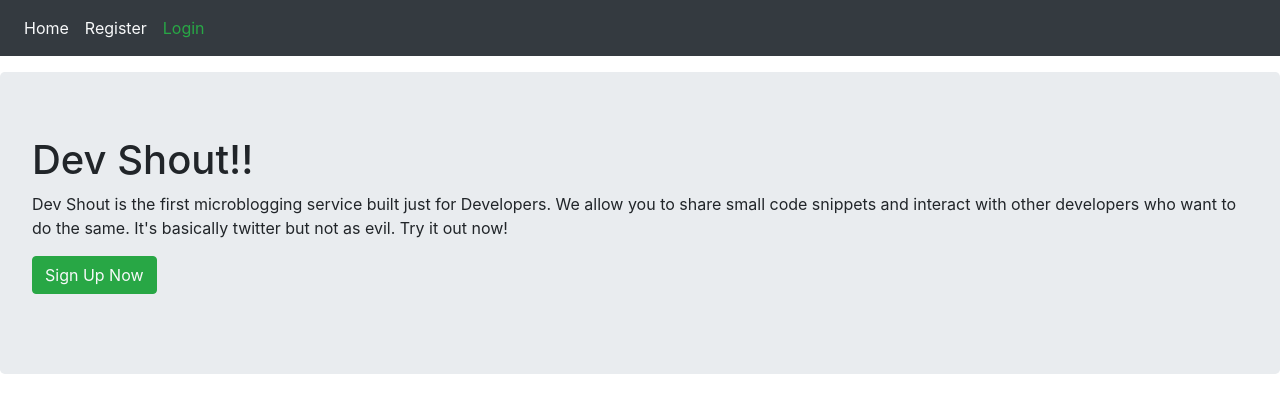
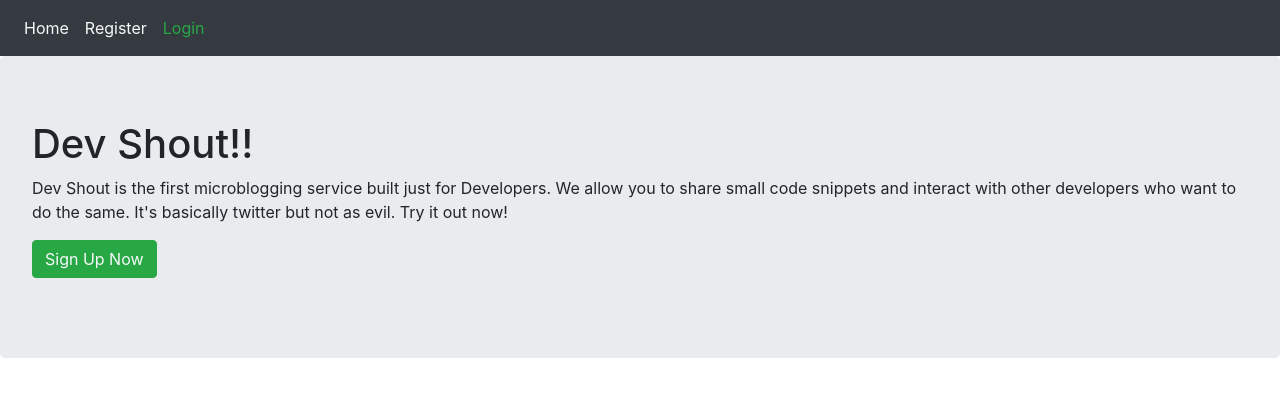
Before and after one commit to josephwhittington/weekend_project, a React (Create React App) app in the folder client/: page / in a window 1280 px wide. Shown: the top 412 px of the page. Built offline with nearby package versions, Linux system fonts and the light colour scheme.

Commit message:
fixes minor ui bugs

```diff
--- a/client/public/index.html
+++ b/client/public/index.html
@@ -2,7 +2,10 @@
 <html lang="en">
     <head>
         <meta charset="utf-8" />
-    <link rel="shortcut icon" href="%PUBLIC_URL%/favicon.ico" />
+        <link
+            rel="shortcut icon"
+            href="https://cdn0.iconfinder.com/data/icons/people-set-12/32/man_businessman_yelling_megaphone_loudspeaker_boss_marketing-128.png"
+        />
         <link
             rel="stylesheet"
             href="https://maxcdn.bootstrapcdn.com/bootstrap/4.3.1/css/bootstrap.min.css"
@@ -28,7 +31,7 @@
       work correctly both with client-side routing and a non-root public URL.
       Learn how to configure a non-root public URL by running `npm run build`.
     -->
-    <title>React App</title>
+        <title>Dev Shout</title>
     </head>
     <body>
         <noscript>You need to enable JavaScript to run this app.</noscript>
@@ -42,6 +45,5 @@
 
       To begin the development, run `npm start` or `yarn start`.
       To create a production bundle, use `npm run build` or `yarn build`.
-    -->
-  </body>
+    --></body>
 </html>
--- a/client/src/components/Home.js
+++ b/client/src/components/Home.js
@@ -11,7 +11,7 @@ export default class Home extends Component {
         return (
             <div>
                 <Navbar push={this.props.history.push} />
-                <Jumbotron className="mt-3">
+                <Jumbotron>
                     <h1>Dev Shout!!</h1>
                     <p>
                         Dev Shout is the first microblogging service built just
```
Also changed, not shown: 1 other file (tests, documents, lock files or other folders). Lines whose indentation alone changed are shown as unchanged.
